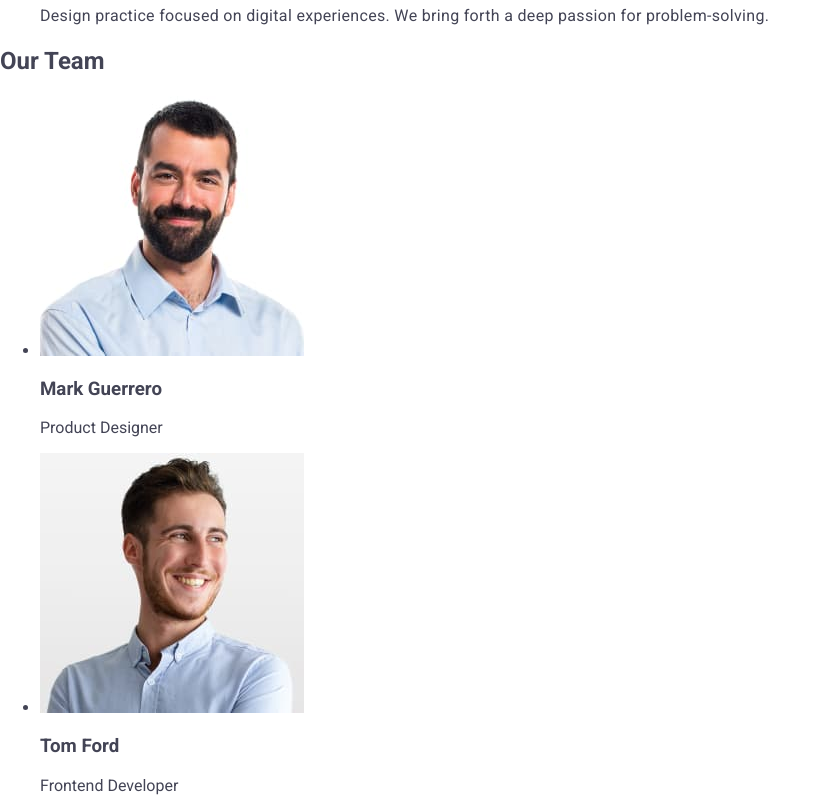
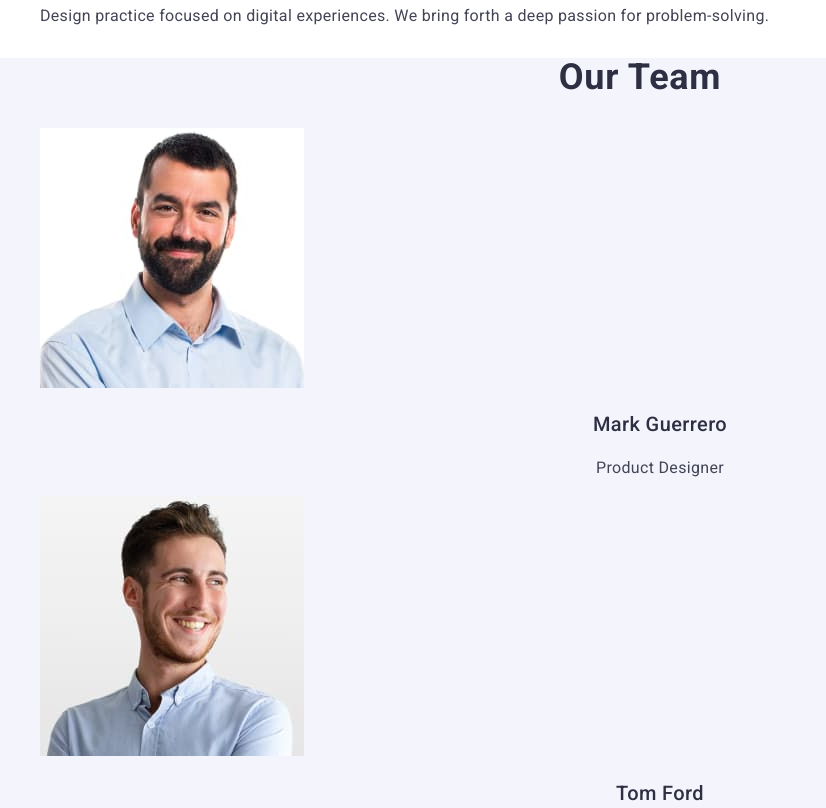
Before and after one commit to shulsergio/goit-markup-hw-02, a plain HTML site: page index.html in a window 1280 px wide. Shown: the part 680-1488 px from the top of the page, without its empty margins (0-826 px from the left). Drawn offline with nearby package versions, Linux system fonts and the light colour scheme.

Commit message:
css v2.35

```diff
--- a/css/styles.css
+++ b/css/styles.css
@@ -84,6 +84,7 @@ list-style-type: none;
     font-style: normal;
 }
 .sections-two-headers{
+color: #2e2f42;
 font-weight: 500;
 font-size: 20px;
 line-height: 1.2;
@@ -95,6 +96,42 @@ font-size: 16px;
 line-height: 150%;
 letter-spacing: 0.02em;
 }
+/* -- sec 3 */
+.section-three{
+    background-color: #F4F4FD;
+}
+.team-list{
+ list-style-type: none;
+ font-style: normal;
+}
+.section-three-header{
+    font-weight: 700;
+        font-size: 36px;
+        line-height: 1.11;
+        letter-spacing: 0.02em;
+        text-transform: capitalize;
+        text-align: center;
+        color: #2E2F42;
+}
+
+.team-list-header{
+font-weight: 500;
+font-size: 20px;
+line-height: 120%;
+letter-spacing: 0.02em;
+text-align: center;
+color: #2E2F42;
+}
+
+.team-list-p{
+font-weight: 400;
+font-size: 16px;
+line-height: 150%;
+letter-spacing: 0.02em;
+text-align: center;
+}
+
+/* --footer */
 .footer{
 background-color: #2e2f42;
 }
--- a/index.html
+++ b/index.html
@@ -90,17 +90,17 @@
         </ul>
       </section>
       <section class="section-three">
-        <h2>Our Team</h2>
+        <h2 class="section-three-header">Our Team</h2>
         <ul class="team-list">
-          <li>
+          <li class="team-list-li">
             <img
               src="./images/sec1_img1.jpg"
               width="264"
               height="260"
               alt="Product Designer"
             />
-            <h3>Mark Guerrero</h3>
-            <p>Product Designer</p>
+            <h3 class="team-list-header">Mark Guerrero</h3>
+            <p class="team-list-p">Product Designer</p>
           </li>
           <li>
             <img
@@ -109,8 +109,8 @@
               height="260"
               alt="Frontend Developer"
             />
-            <h3>Tom Ford</h3>
-            <p>Frontend Developer</p>
+            <h3 class="team-list-header">Tom Ford</h3>
+            <p class="team-list-p">Frontend Developer</p>
           </li>
           <li>
             <img
@@ -119,8 +119,8 @@
               height="260"
               alt="Marketing"
             />
-            <h3>Camila Garcia</h3>
-            <p>Marketing</p>
+            <h3 class="team-list-header">Camila Garcia</h3>
+            <p class="team-list-p">Marketing</p>
           </li>
           <li>
             <img
@@ -129,8 +129,8 @@
               height="260"
               alt="UI Designer"
             />
-            <h3>Daniel Wilson</h3>
-            <p>UI Designer</p>
+            <h3 class="team-list-header">Daniel Wilson</h3>
+            <p class="team-list-p">UI Designer</p>
           </li>
         </ul>
       </section>
```
